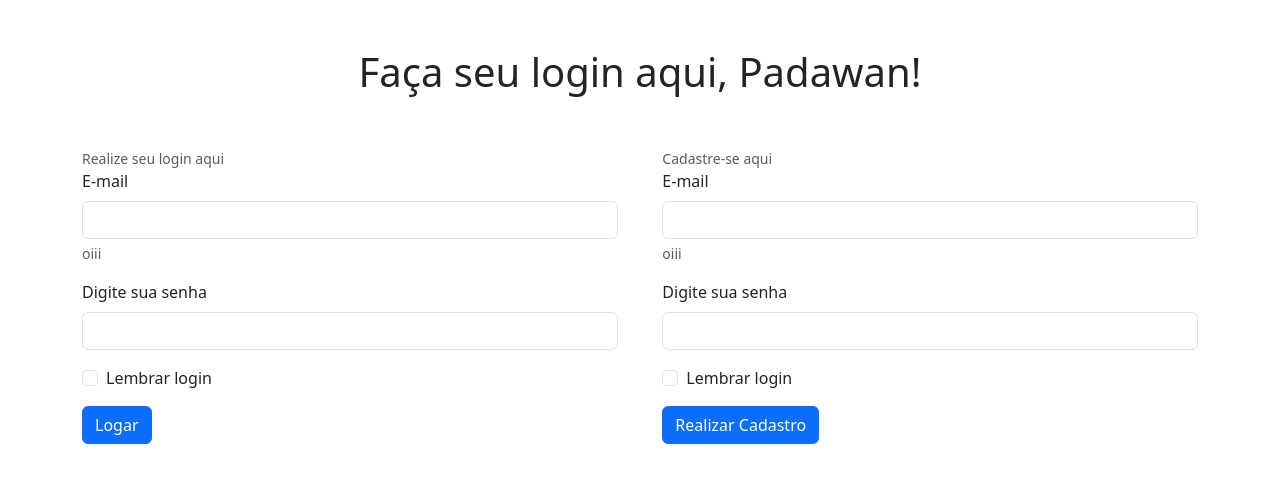
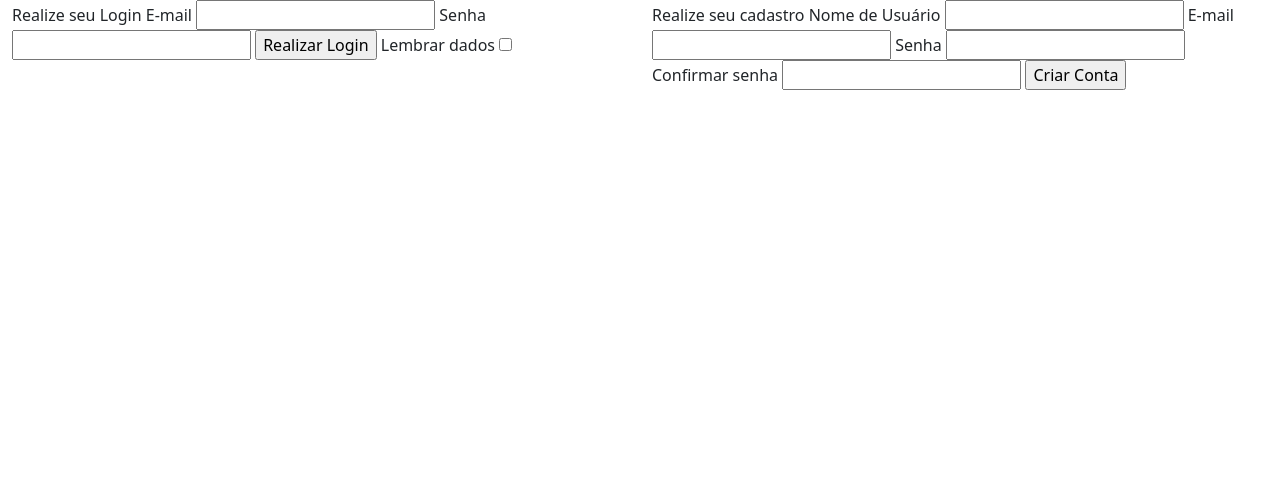
Before and after one commit to WederBorges/Projeto_comunidade, a Flask app: page /login in a window 1280 px wide. Shown: the part 56-539 px from the top of the page. Run offline with Flask 3, Linux system fonts and the light colour scheme.

Commit message:
Desenvolvendo funcionalidade login

```diff
--- a/app.py
+++ b/app.py
@@ -1,8 +1,10 @@
 import time
 from flask import Flask, render_template, url_for
-
+from forms import Form_Criar_Conta, Form_Login
 
 app = Flask(__name__)
+
+app.config['SECRET_KEY'] = '355fcc96736a56eb286df457be1f3597e6e4400d11baed7dccd4f23b76fd0da3262bb29aa85137b88972de87ee11cffca5cd'
 
 @app.route('/')
 def home():
@@ -20,7 +22,9 @@ def contato():
 
 @app.route('/login', methods=['GET', 'POST'])
 def login():
-    return render_template('login.html')
+    form_login = Form_Login()
+    form_criar_conta = Form_Criar_Conta()
+    return render_template('login.html', form_login=form_login, form_criar_conta=form_criar_conta)
 
 if __name__ == "__main__":
     app.run(debug=True) #Nunca usar isso em prod
--- /dev/null
+++ b/forms.py
@@ -0,0 +1,18 @@
+from flask_wtf import FlaskForm
+from wtforms import StringField, PasswordField, SubmitField, BooleanField
+from wtforms.validators import DataRequired, Length, Email, EqualTo
+
+
+
+class Form_Criar_Conta(FlaskForm):
+    user_name = StringField("Nome de Usuário", validators=[DataRequired(), Length(3, 20)])
+    email_cadastro = StringField("E-mail", validators=[DataRequired(),Email()])
+    senha_cadastro = PasswordField("Senha", validators=[DataRequired(), Length(6, 50)])
+    confirmar_senha = PasswordField("Confirmar senha", validators=[DataRequired(), Length(6, 50), EqualTo('senha')])
+    botao_submit_criar_conta = SubmitField("Criar Conta")
+
+class Form_Login(FlaskForm):
+    email_login = StringField("E-mail", validators=[DataRequired(),Email()])
+    senha_login = PasswordField("Senha", validators=[DataRequired(), Length(6, 50)])
+    botao_submit_login = SubmitField("Realizar Login")
+    lembrar_dados = BooleanField('Lembrar dados')
--- a/templates/login.html
+++ b/templates/login.html
@@ -2,51 +2,31 @@
 
 {% block body %}
 
-<div class="container mt-5">
-  <h1 class="text-center">Faça seu login aqui, Padawan!</h1>
+<div class="container-fluid">
+  <div class="row">
+  <div class="col">
+    Realize seu Login
+    {{ form_login.email_login.label }}
+    {{ form_login.email_login }}
+    {{ form_login.senha_login.label }}
+    {{ form_login.senha_login }}
+    {{ form_login.botao_submit_login }}
+    {{ form_login.lembrar_dados.label }}
+    {{ form_login.lembrar_dados }}
+  </div>
+  <div class="col">
+    Realize seu cadastro
+    {{ form_criar_conta.user_name.label }}
+    {{ form_criar_conta.user_name }}
+    {{ form_criar_conta.email_cadastro.label }}
+    {{ form_criar_conta.email_cadastro }}
+    {{ form_criar_conta.senha_cadastro.label }}
+    {{ form_criar_conta.senha_cadastro }}
+    {{ form_criar_conta.confirmar_senha.label }}
+    {{ form_criar_conta.confirmar_senha }}
+    {{ form_criar_conta.botao_submit_criar_conta }}
 
-  <div class="d-flex justify-content-between mt-5">
-    <!-- FORM LOGIN -->
-    <div style="width: 48%;">
-      <form>
-        <div class="mb-3">
-          <div class="form-text">Realize seu login aqui</div>
-          <label for="emailLogin" class="form-label">E-mail</label>
-          <input type="email" class="form-control" id="emailLogin">
-          <div class="form-text">oiii</div>
-        </div>
-        <div class="mb-3">
-          <label for="senhaLogin" class="form-label">Digite sua senha</label>
-          <input type="password" class="form-control" id="senhaLogin">
-        </div>
-        <div class="form-check mb-3">
-          <input type="checkbox" class="form-check-input" id="lembrarLogin">
-          <label class="form-check-label" for="lembrarLogin">Lembrar login</label>
-        </div>
-        <button type="submit" class="btn btn-primary">Logar</button>
-      </form>
-    </div>
-
-    <!-- FORM CADASTRO -->
-    <div style="width: 48%;">
-      <form>
-        <div class="mb-3">
-          <div class="form-text">Cadastre-se aqui</div>
-          <label for="emailCadastro" class="form-label">E-mail</label>
-          <input type="email" class="form-control" id="emailCadastro">
-          <div class="form-text">oiii</div>
-        </div>
-        <div class="mb-3">
-          <label for="senhaCadastro" class="form-label">Digite sua senha</label>
-          <input type="password" class="form-control" id="senhaCadastro">
-        </div>
-        <div class="form-check mb-3">
-          <input type="checkbox" class="form-check-input" id="lembrarCadastro">
-          <label class="form-check-label" for="lembrarCadastro">Lembrar login</label>
-        </div>
-        <button type="submit" class="btn btn-primary">Realizar Cadastro</button>
-      </form>
-    </div>
+  </div>
   </div>
 </div>
 
```
